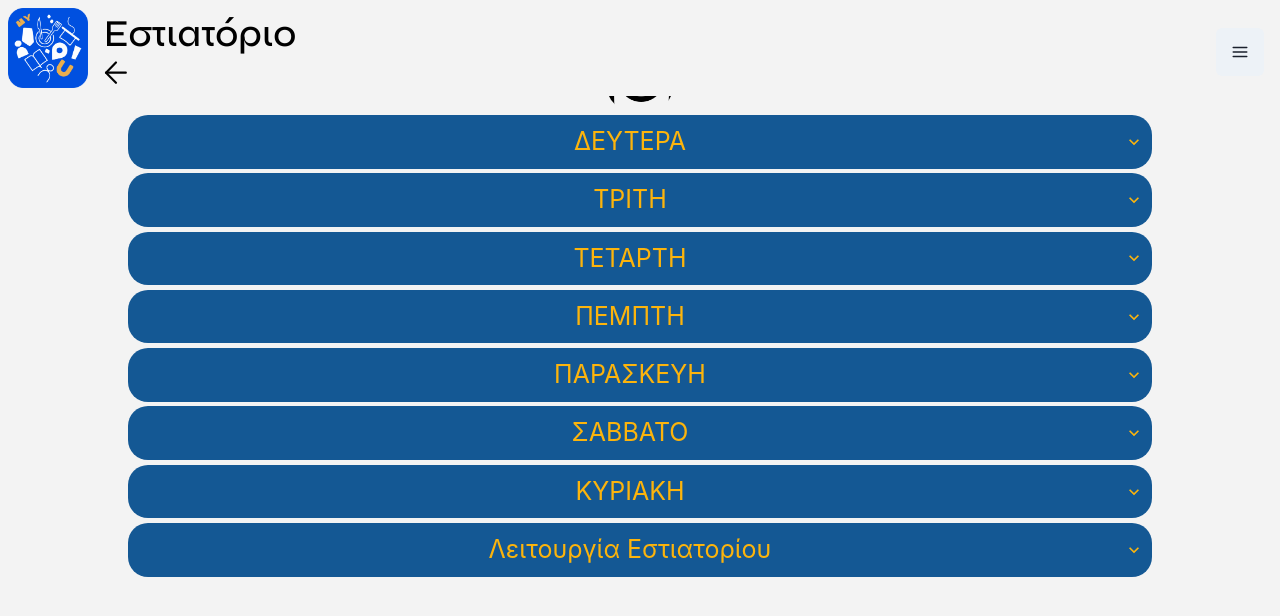
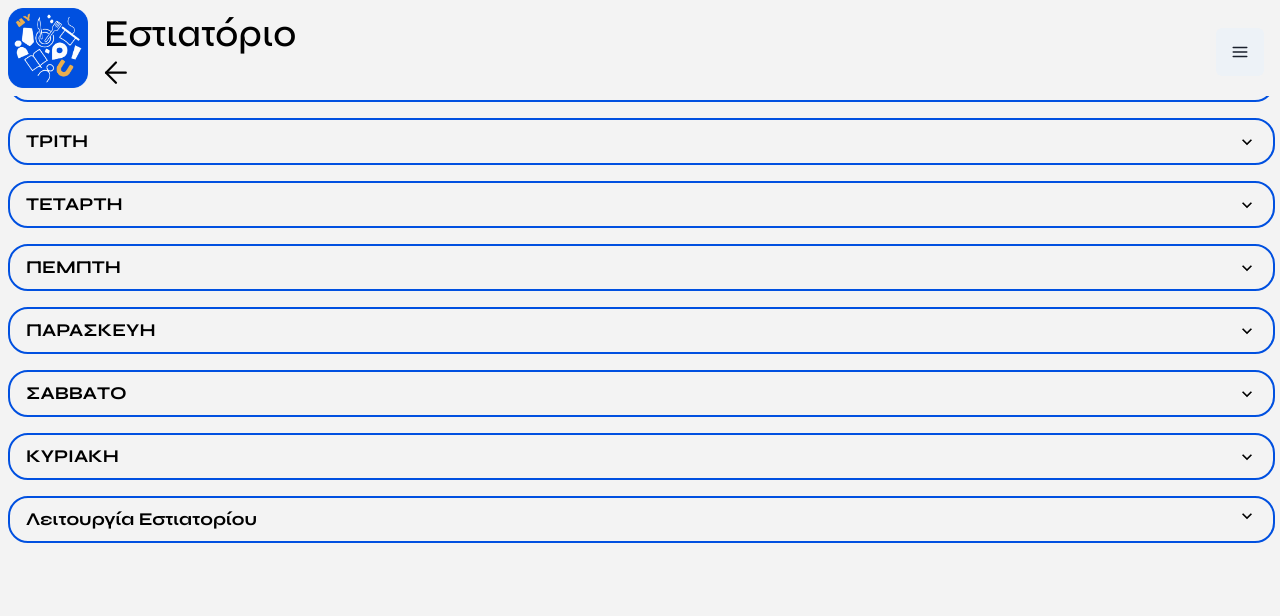
Before and after one commit to open-source-uom/myuom, a React (Create React App) app: page /restaurant in a window 1280 px wide. Shown: the top 616 px of the page. Built offline with nearby package versions, Linux system fonts and the light colour scheme.

Commit message:
Finished Restaurant Styling

```diff
--- a/src/components/Menu.jsx
+++ b/src/components/Menu.jsx
@@ -1,4 +1,4 @@
-import React, { Component } from 'react';
+import React, { Component } from "react";
 import {
   Box,
   AccordionItem,
@@ -6,105 +6,190 @@ import {
   AccordionPanel,
   AccordionIcon,
   Accordion,
-    Text
-  } from '@chakra-ui/react';
+  Text,
+  Flex,
+  useColorModeValue,
+} from "@chakra-ui/react";
 
-function Menu({data}) {
+function Menu({ data }) {
   return (
-  <Box>
-        <AccordionItem border='none'>
-
-            <AccordionButton _hover={{ bg: "rgb(20, 88, 148)" }}
-                margin="0 auto"
-                padding="8px"
-                width="80vw"
+    <Box
+      w={{ sm: "95%", md: "98%", lg: "99%" }}
+      marginBottom="1rem"
+      ml={"0.5rem"}
+      borderRadius="20"
+      overflow="hidden"
+      border="2px"
+      borderColor={useColorModeValue("#0050e0", "#f3f3f3")}
+    >
+      <AccordionItem border="none" w="100%">
+        <AccordionButton
+          display="flex"
+          direction="row"
+          alignItems="center"
+          justifyContent="start"
+          _hover={{ bg: "transparent" }}
+          w="100%"
+          h="100%"
+          outline="none"
           textAlign="center"
-                marginBottom="0.3em"
-                bgColor="rgb(20, 88, 148)"
-                color="rgb(252, 180, 12)"
-                borderRadius="20"
+          bgColor="transparent"
+          color={useColorModeValue("black", "white")}
+          fontFamily="Syne"
           border="none"
           alt="profPic"
           overflow="hidden"
-              _expanded={{ bg: "rgb(24, 107, 180)", color: "rgb(227, 160, 2)"}}
+          gap={3}
         >
-              <Box flex='1' textAlign='center' fontSize='25px'>
+          <Text
+            w="100%"
+            display="flex"
+            direction="row"
+            alignItems="center"
+            justifyContent="start"
+            fontWeight="bold"
+            fontSize={{ sm: 14, md: 16, lg: 18 }}
+          >
             {data.day}
-              </Box>
+          </Text>
           <AccordionIcon />
         </AccordionButton>
 
         <AccordionPanel pb={5}>
-
           <Accordion allowToggle>
             {/*Accordion gia geuma*/}
-              <AccordionItem border="none">
-                <Text>
-                  <AccordionButton _hover={{ bg: "rgb(20, 88, 148)" }}
-                     margin="0 auto"
-                     padding="3px"
-                     width="60vw"
+            <Box
+              w="100%"
+              marginBottom="5"
+              borderRadius="20"
+              overflow="hidden"
+              border="2px"
+              borderColor={useColorModeValue("#0050e0", "#f3f3f3")}
+            >
+              <AccordionItem>
+                <AccordionButton
+                  display="flex"
+                  direction="row"
+                  alignItems="center"
+                  justifyContent="start"
+                  _hover={{ bg: "transparent" }}
+                  w="100%"
+                  h="100%"
+                  outline="none"
                   textAlign="center"
-                     marginBottom="0.3em"
-                     bgColor="rgb(20, 88, 148)"
-                     color="rgb(252, 180, 12)"
-                     borderRadius="20"
+                  bgColor="transparent"
+                  color={useColorModeValue("black", "white")}
+                  fontFamily="Syne"
                   border="none"
                   alt="profPic"
                   overflow="hidden"
-                    _expanded={{ bg: "rgb(24, 107, 180)", color: "rgb(227, 160, 2)"}}
+                  gap={3}
                 >
-                    <Box flex='1' textAlign='center' fontSize='20px'>
+                  <Text
+                    w="100%"
+                    display="flex"
+                    direction="row"
+                    alignItems="center"
+                    justifyContent="start"
+                    fontWeight="bold"
+                    fontFamily="Syne"
+                    fontSize={{ sm: 14, md: 16, lg: 18 }}
+                  >
                     Γεύμα
-                    </Box>
+                  </Text>
                   <AccordionIcon />
                 </AccordionButton>
+                <AccordionPanel pb={4}>
+                  <Text
+                    w="100%"
+                    display="flex"
+                    direction="row"
+                    alignItems="center"
+                    justifyContent="start"
+                    fontWeight="bold"
+                    fontFamily="Syne"
+                    fontSize={{ sm: 14, md: 16, lg: 18 }}
+                  >
+                    {data.gevmaKirios}
+                    <br></br>
+                    {data.gevmaEidiko}
+                    <br></br>
+                    {data.gevmaGarnitoura}
+                    <br></br>
+                    {data.gevmaSalata}
+                    <br></br>
+                    {data.gevmaEpidorpio}
                   </Text>
-                <AccordionPanel pb={4}>
-                  <div>
-                    {data.gevmaKirios}<br></br>
-                    {data.gevmaEidiko}<br></br>
-                    {data.gevmaGarnitoura}<br></br>
-                    {data.gevmaSalata}<br></br>
-                    {data.gevmaEpidorpio}
-                  </div>
                 </AccordionPanel>
               </AccordionItem>
+            </Box>
             {/*Accordion gia deipno*/}
-            <AccordionItem border="none">
-                <Text>
-                  <AccordionButton _hover={{ bg: "rgb(20, 88, 148)" }}
-                     margin="0 auto"
-                     padding="3px"
-                     width="60vw"
+            <Box
+              w="100%"
+              marginBottom="5"
+              borderRadius="20"
+              overflow="hidden"
+              border="2px"
+              borderColor={useColorModeValue("#0050e0", "#f3f3f3")}
+            >
+              <AccordionItem>
+                <AccordionButton
+                  display="flex"
+                  direction="row"
+                  alignItems="center"
+                  justifyContent="100start"
+                  _hover={{ bg: "transparent" }}
+                  w="100%"
+                  h="100%"
+                  outline="none"
                   textAlign="center"
-                     marginBottom="0.3em"
-                     bgColor="rgb(20, 88, 148)"
-                     color="rgb(252, 180, 12)"
-                     borderRadius="20"
+                  bgColor="transparent"
+                  color={useColorModeValue("black", "white")}
+                  fontFamily="Syne"
                   border="none"
                   alt="profPic"
                   overflow="hidden"
-                    _expanded={{ bg: "rgb(24, 107, 180)", color: "rgb(227, 160, 2)"}}
+                  gap={3}
                 >
-                    <Box flex='1' textAlign='center' fontSize='20px'>
+                  <Text
+                    w="100%"
+                    display="flex"
+                    direction="row"
+                    alignItems="center"
+                    justifyContent="start"
+                    fontWeight="bold"
+                    fontFamily="Syne"
+                    fontSize={{ sm: 14, md: 16, lg: 18 }}
+                  >
                     Δείπνο
-                    </Box>
+                  </Text>
                   <AccordionIcon />
                 </AccordionButton>
+                <AccordionPanel pb={4}>
+                  <Text
+                    w="100%"
+                    display="flex"
+                    direction="row"
+                    alignItems="flex-start"
+                    justifyContent="center"
+                    fontWeight="bold"
+                    fontFamily="Syne"
+                    fontSize={{ sm: 14, md: 16, lg: 18 }}
+                  >
+                    {data.deipnoKirios}
+                    <br></br>
+                    {data.deipnoEidiko}
+                    <br></br>
+                    {data.deipnoGarnitoura}
+                    <br></br>
+                    {data.deipnoSalata}
+                    <br></br>
+                    {data.deipnoEpidorpio}
                   </Text>
-                <AccordionPanel pb={4}>
-                  <div>
-                    {data.deipnoKirios}<br></br>
-                    {data.deipnoEidiko}<br></br>
-                    {data.deipnoGarnitoura}<br></br>
-                    {data.deipnoSalata}<br></br>
-                    {data.deipnoEpidorpio}
-                  </div>
                 </AccordionPanel>
               </AccordionItem>
+            </Box>
           </Accordion>
-
         </AccordionPanel>
       </AccordionItem>
     </Box>
--- a/src/components/Schedule.jsx
+++ b/src/components/Schedule.jsx
@@ -1,49 +1,76 @@
-import React, { Component } from 'react';
-import { Box,
+import React, { Component } from "react";
+import {
+  Box,
   Accordion,
   AccordionItem,
   AccordionButton,
   AccordionPanel,
   AccordionIcon,
-    Text
-} from '@chakra-ui/react';
+  Text,
+  useColorModeValue,
+} from "@chakra-ui/react";
 
-function Schedule(){
+function Schedule() {
   return (
-        <>
+    <Box
+      w={{ sm: "95%", md: "98%", lg: "99%" }}
+      marginBottom="1rem"
+      ml={"0.5rem"}
+      borderRadius="20"
+      overflow="hidden"
+      border="2px"
+      borderColor={useColorModeValue("#0050e0", "#f3f3f3")}
+    >
       <AccordionItem border="none">
         <Text>
-                <AccordionButton _hover={{ bg: "rgb(20, 88, 148)" }}
-                    margin="0 auto"
-                    padding="8px"
-                    width="80vw"
+          <AccordionButton
+            display="flex"
+            direction="row"
+            alignItems="start"
+            justifyContent="100start"
+            _hover={{ bg: "transparent" }}
+            w="100%"
+            h="100%"
+            outline="none"
             textAlign="center"
-                    marginBottom="0.3em"
-                    bgColor="rgb(20, 88, 148)"
-                    color="rgb(252, 180, 12)"
-                    borderRadius="20"
+            bgColor="transparent"
+            color={useColorModeValue("black", "white")}
+            fontFamily="Syne"
             border="none"
             alt="profPic"
             overflow="hidden"
-                    _expanded={{ bg: "rgb(24, 107, 180)", color: "rgb(227, 160, 2)"}}
+            gap={3}
           >
-                    <Box flex='1' textAlign='center' fontSize='25px'>
+            <Text
+              w="100%"
+              display="flex"
+              direction="row"
+              alignItems="flex-start"
+              justifyContent="start"
+              fontWeight="bold"
+              fontFamily="Syne"
+              fontSize={{ sm: 14, md: 16, lg: 18 }}
+            >
               Λειτουργία Εστιατορίου
-                    </Box>
+            </Text>
             <AccordionIcon />
           </AccordionButton>
         </Text>
-                <AccordionPanel pb={4}>
-                <Text>Πρωινό</Text>
-                    08:00-09:30
+        <AccordionPanel
+          pb={4}
+          w={"100%"}
+          justifyContent="center"
+          fontWeight="bold"
+          fontFamily="Syne"
+        >
+          <Text>Πρωινό: 08:00-09:30</Text>
           <Text>Μεσημεριανό</Text>
           12:30-15:30(ΚΑΘΗΜΕΡΙΝΕΣ)<br></br>
           13:00-15:30(ΣΚ και ΑΡΓΙΕΣ)
-                <Text>Βραδινό</Text>
-                18:00-20:00
+          <Text>Βραδινό: 18:00-20:00</Text>
         </AccordionPanel>
       </AccordionItem>
-      </>
+    </Box>
   );
 }
 
--- a/src/pages/RestaurantPage.jsx
+++ b/src/pages/RestaurantPage.jsx
@@ -9,10 +9,20 @@ export default function RestauranPage() {
   return (
     <Box textAlign={"center"}>
       <Box align="center">
-        <Text fontSize="30px" fontWeight="bold" fontFamily="cursive">
-          Menu Εστιατορίου
+        <Text
+          mr={"2rem"}
+          mb="1rem"
+          // w="100%"
+          w={"90%"}
+          display="flex"
+          direction="row"
+          justifyContent="end"
+          fontWeight="bold"
+          fontFamily="Syne"
+          fontSize={{ sm: 20, md: 24, lg: 26 }}
+        >
+          Όλες οι μέρες
         </Text>
-        <Image src={dinner} width="70px" height="70px" borderRadius="full" />
       </Box>
       <Accordion allowToggle>
         {data.map((data) => {
```
Lines whose indentation alone changed are shown as unchanged.
